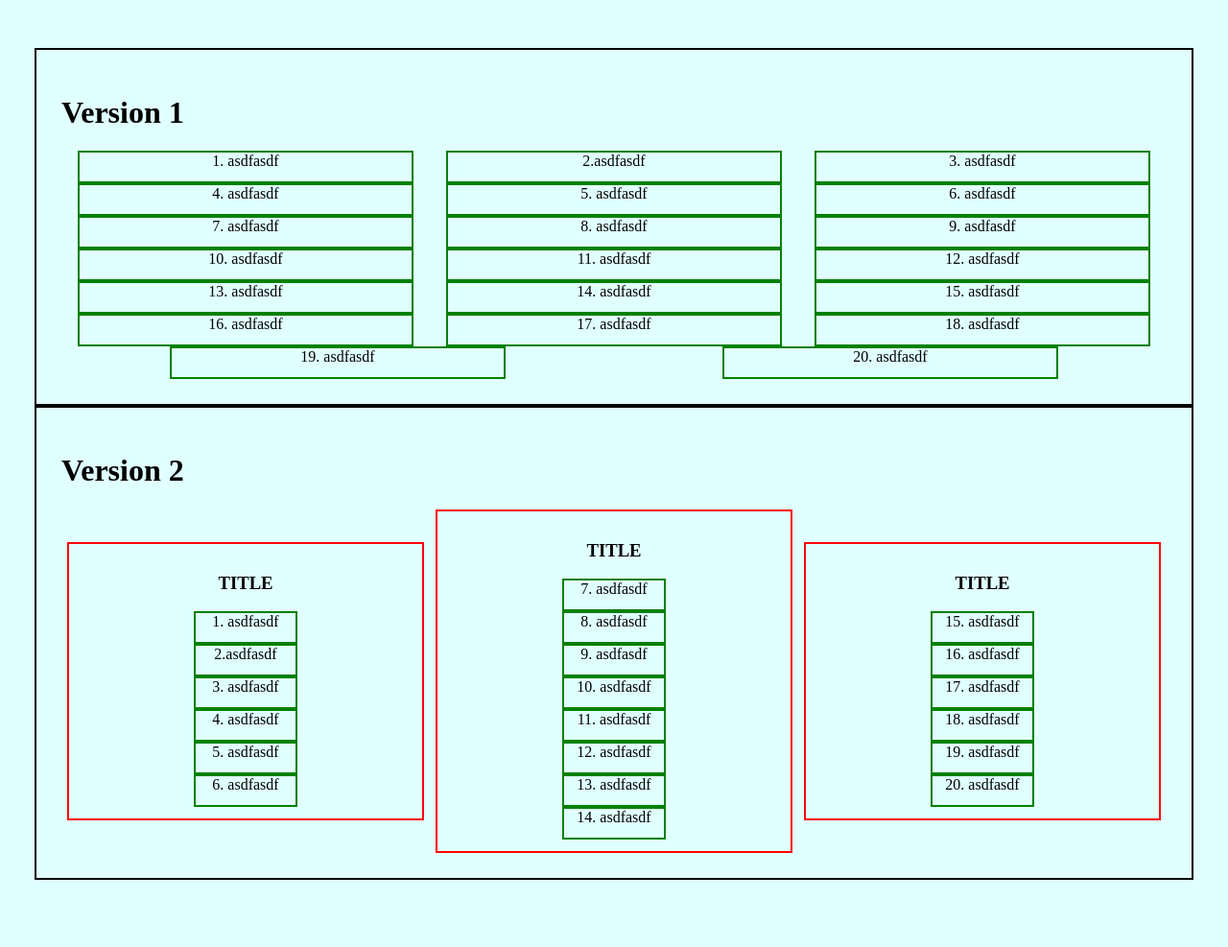
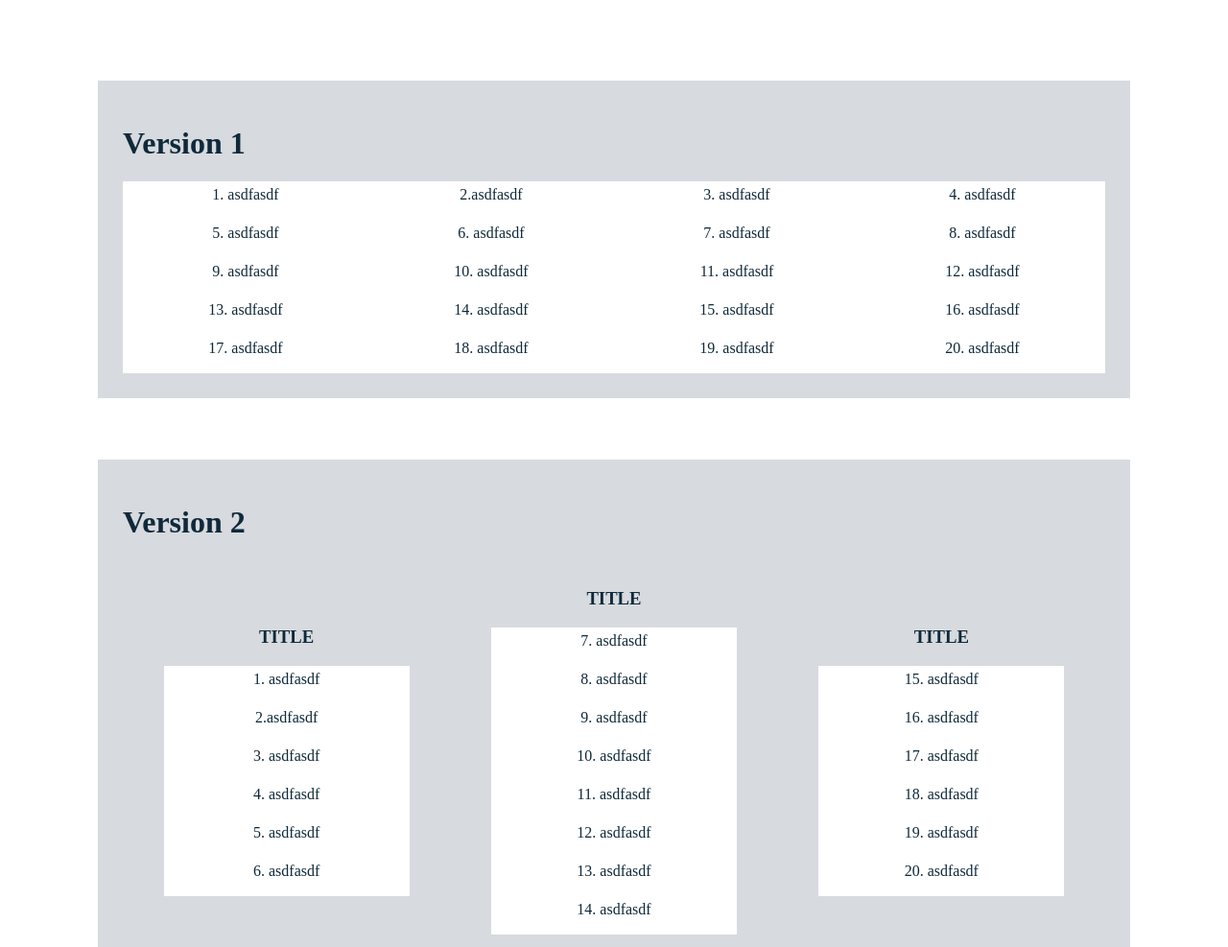
Before and after one commit to ryanmokeefe/flex-demo, a plain HTML site: page index.html in a window 1280 px wide. Shown: the top 987 px of the page at 96% size. Before the commit the page ends 917 px from the top, so only its background shows below. Drawn offline with Linux system fonts and the light colour scheme.

Commit message:
flex-test

```diff
--- a/index.html
+++ b/index.html
@@ -8,7 +8,7 @@
     <title>Document</title>
 </head>
 <body>
-    <ul>
+    <ul class="ul-v1">
 
 
 <!-- Version 1 -->
--- a/main.css
+++ b/main.css
@@ -2,9 +2,10 @@ body {
     width: 100%;
     height: 100%;
     padding: 0;
-    padding-top: 50px;
+    padding-top: 20px;
     margin: 0;
-    background-color: lightcyan;
+    background-color: #fff;
+    color: rgb(15, 41, 58);
 }
 h1 {
     width: 100%;
@@ -17,11 +18,10 @@ ul {
     flex-wrap: wrap;
     align-items: center;
     justify-content: space-around;
-    width: 90%;
-    margin: 0 auto;
+    width: 80%;
+    margin: 5% auto;
     padding: 2%;
-    border: black 2px solid;
-
+    background-color: rgba(205, 209, 214, 0.8);
 }
 li {
     display: flex;
@@ -29,23 +29,31 @@ li {
     align-items: space-around;
         /* JUSTIFY-CONTENT: 'flex-start' for left-aligned <li> || 'center' for center-aligned <li> ||  'flex-end' for right-aligned <li> */
     justify-content: center;
+    background-color: #fff;
+    padding: 5px;
+    height: 30px;
+}
+/* Version 1 */
+.ul-v1 li {
+        /* WIDTH: <49% - 2 columns || <32% - 3 columns || <24% - 4 columns || <19% - 5+ columns */
+    width: 24%;
+}
+/* Version 2 */
+.ul-v2 li {
+        /* WIDTH: column width is determined by <div> below */
+    width: 80%;
+}
+.one, .two, .three {
         /* WIDTH: <49% - 2 columns || <32% - 3 columns || <24% - 4 columns || <19% - 5+ columns */
     width: 30%;
-    border: green 2px solid;
-    height: 30px;
-}
-
-/* Version 2 */
-.one, .two, .three {
     display: flex;
         /* DIRECTION CHANGED TO COLUMN */
     flex-direction: column;
         /* ALIGN-ITEMS: 'flex-start' for left-aligned <li> || 'center' for center-aligned <li> ||  'flex-end' for right-aligned <li> */
     align-items: center;
     justify-content: center;
-    width: 30%;
     height: 90%;
-    border: red 2px solid;
     padding: 1%;
     margin: 0 auto;
+
 }
```
